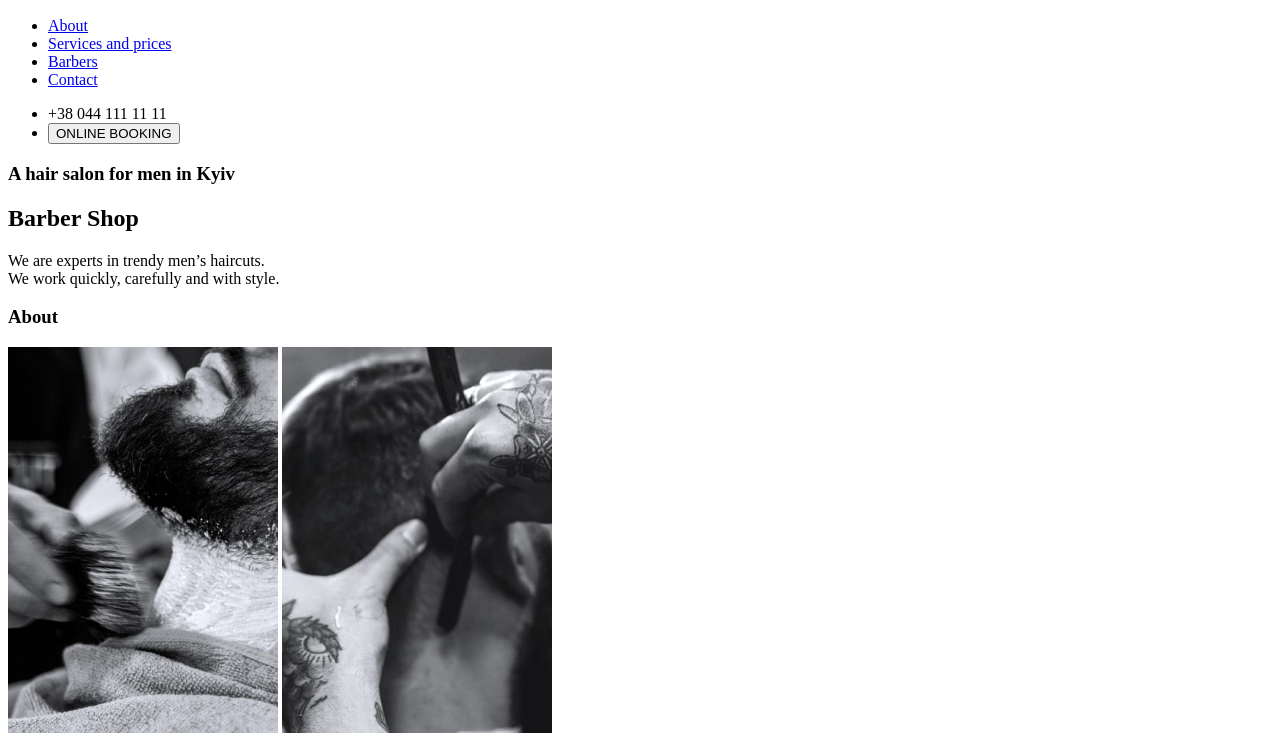
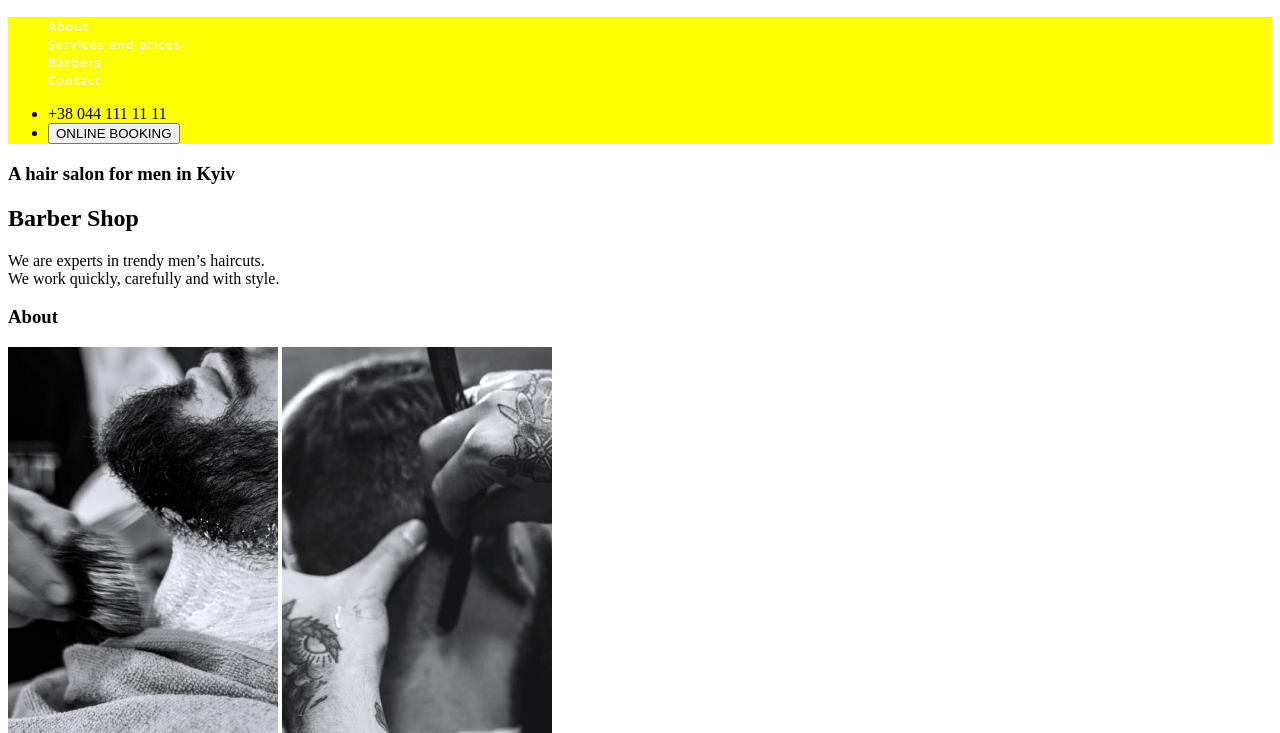
Before and after one commit to daniellesarau/barbershop, a plain HTML site: page index.html in a window 1280 px wide. Shown: the part 67-800 px from the top of the page. Drawn offline with nearby package versions, Linux system fonts and the light colour scheme.

Commit message:
css-lectia1

```diff
--- a/index.html
+++ b/index.html
@@ -2,24 +2,29 @@
 <html>
   <head>
     <meta charset="utf-8" />
+    <link rel="preconnect" href="https://fonts.googleapis.com">
+<link rel="preconnect" href="https://fonts.gstatic.com" crossorigin>
+<link href="https://fonts.googleapis.com/css2?family=Montserrat:wght@700&family=Open+Sans:ital,wght@0,400;0,600;0,700;1,700&family=Raleway:wght@700&display=swap" rel="stylesheet">
     <title>Barber Shop</title>
+    <link rel="stylesheet" href="/styles/styles.css">
   </head>
 
   <body>
     <header>
       <img src="images/Logo.png" alt="logo barber" />
-      <nav>
-        <ul>
+      <nav class="header-navigation">
+        <ul class="navigation-list">
           <li><a href="about.html">About</a></li>
           <li><a href="services.html">Services and prices</a></li>
           <li><a href="barbers.html">Barbers</a></li>
           <li><a href="contact.html">Contact</a></li>
         </ul>
-      </nav>
-      <ul>
+          <ul>
         <li>+38 044 111 11 11</li>
         <li><button>ONLINE BOOKING</button></li>
       </ul>
+      </nav>
+
     </header>
     <main>
       <section>
--- /dev/null
+++ b/styles/styles.css
@@ -0,0 +1,17 @@
+.navigation-list li a {
+  font-family: "Open Sans";
+  font-style: normal;
+  font-weight: 600;
+  font-size: 12px;
+  line-height: 16px;
+  letter-spacing: 0.1em;
+  text-decoration: none;
+
+  color: #ffffff;
+}
+.header-navigation {
+  background-color: yellow;
+}
+.navigation-list > li {
+  list-style: none;
+}
```
